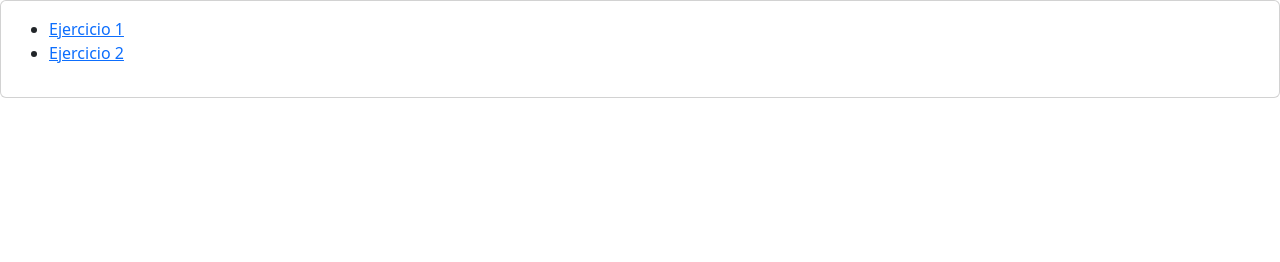
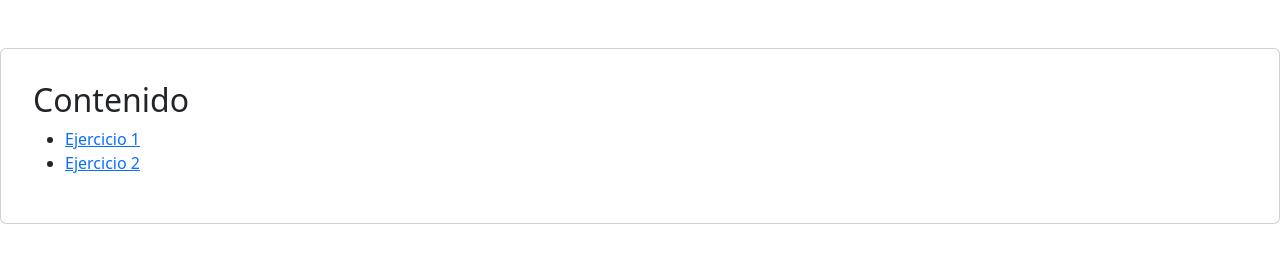
Before and after one commit to thunderfox7/first-one, a plain HTML site: page index.html in a window 1280 px wide. Drawn offline with nearby package versions, Linux system fonts and the light colour scheme.

Commit message:
no comments

```diff
--- a/index.html
+++ b/index.html
@@ -8,11 +8,21 @@
   <title>Simple Calculator</title>
 </head>
 <body>
-  <div class="container-fluid p-3 card">
-    <ul>
-      <li><a href="ejercicio-1.html">Ejercicio 1</a></li>
-      <li><a href="ejercicio-2.html">Ejercicio 2</a></li>
-    </ul>
+  <div class="container-fluid mt-5 p-3 card">
+    <div class="card-content">
+      <div class="card-body">
+        <div class="card-title">
+          <h2>Contenido</h2>
+        </div>
+        <div class="card-text">
+          <ul>
+            <li><a href="ejercicio-1.html">Ejercicio 1</a></li>
+            <li><a href="ejercicio-2.html">Ejercicio 2</a></li>
+          </ul>
+        </div>
+      </div>
+    </div>
+
   </div>
 </body>
 </html>
```
